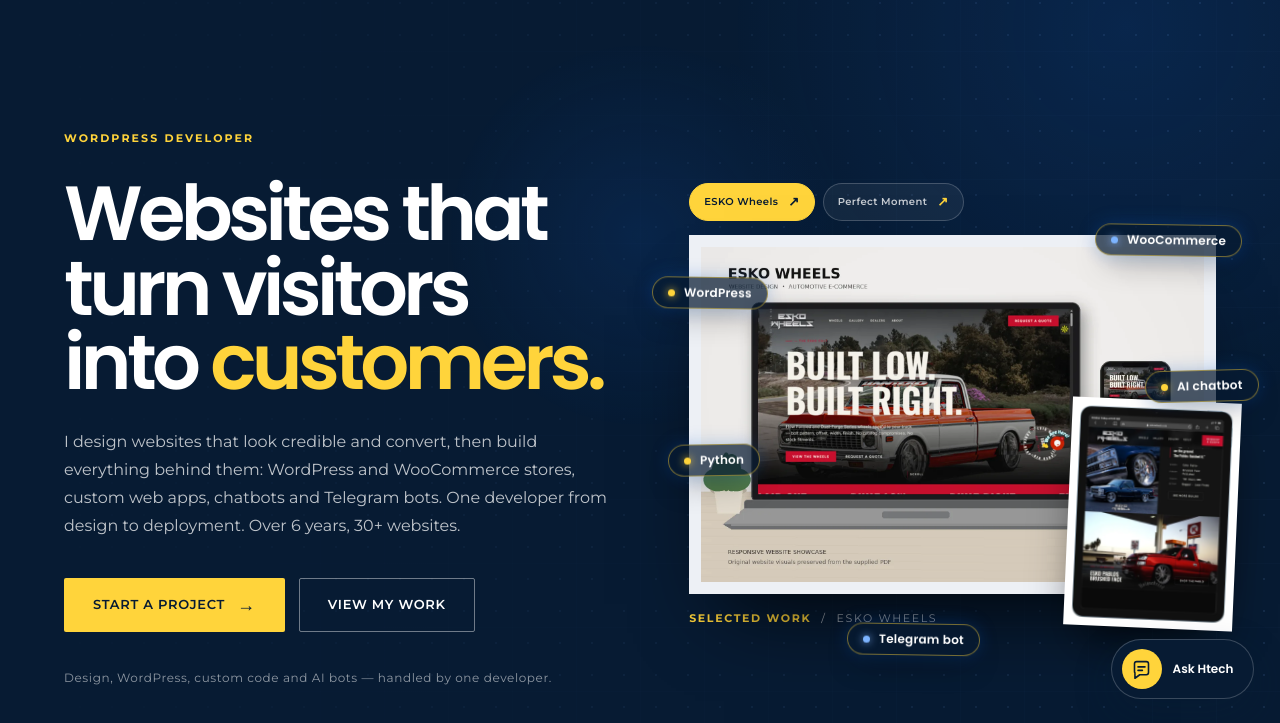
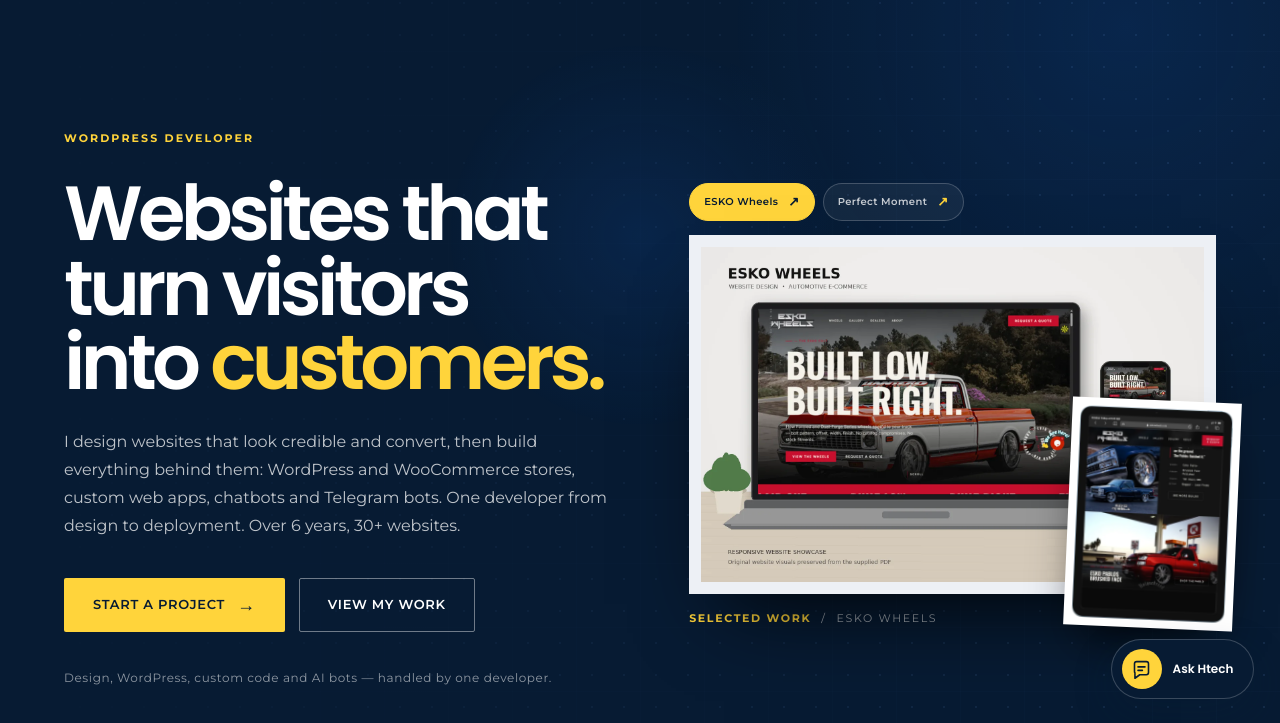
Before and after one commit to Htechdigitalconcept/htech, a plain HTML site: page index.html in a window 1280 px wide. Shown: the part 77-800 px from the top of the page. Drawn offline with Linux system fonts and the light colour scheme.

Commit message:
Remove floating tech chips from hero

```diff
--- a/assets/css/style.css
+++ b/assets/css/style.css
@@ -860,13 +860,3 @@ body.gallery-open{overflow:hidden}
 .role__sr{position:absolute;width:1px;height:1px;margin:-1px;padding:0;overflow:hidden;clip:rect(0,0,0,0);white-space:nowrap;border:0}
 @keyframes role-blink{50%{opacity:0}}
 @media(prefers-reduced-motion:reduce){.role__caret{animation:none}}
-
-/* Floating tech chips around the hero showcase */
-.float-chips{position:absolute;inset:0;z-index:5;pointer-events:none;transform:translateZ(80px)}
-.fchip{position:absolute;transform:translate3d(calc(var(--mx,0)*var(--depth)*1px),calc(var(--my,0)*var(--depth)*1px + var(--sy,0)*var(--depth)*-.05px),0);transition:transform .3s ease-out;will-change:transform}
-.fchip__in{display:inline-flex;align-items:center;gap:9px;white-space:nowrap;padding:9px 15px;border:1px solid rgba(255,212,59,.45);border-radius:999px;background:rgba(7,27,51,.72);-webkit-backdrop-filter:blur(8px);backdrop-filter:blur(8px);color:var(--white);font:600 12px/1 var(--head);letter-spacing:.02em;box-shadow:0 14px 30px -12px rgba(0,0,0,.7),0 0 18px rgba(23,105,224,.25);animation:fchip-float var(--dur,6s) ease-in-out infinite alternate}
-.fchip__in::before{content:"";width:7px;height:7px;border-radius:50%;background:var(--yellow);box-shadow:0 0 9px rgba(255,212,59,.9)}
-.fchip:nth-child(even) .fchip__in::before{background:#7DB4FF;box-shadow:0 0 9px rgba(125,180,255,.9)}
-@keyframes fchip-float{from{transform:translateY(-9px) rotate(-1.5deg)}to{transform:translateY(9px) rotate(1.5deg)}}
-@media(max-width:900px){.float-chips{display:none}}
-@media(prefers-reduced-motion:reduce){.fchip__in{animation:none}.fchip{transition:none}}
--- a/assets/js/main.js
+++ b/assets/js/main.js
@@ -584,16 +584,3 @@
   }
   setTimeout(tick, 1800);
 })();
-
-/* Hero: parallax for the floating chips (pointer + scroll) */
-(function () {
-  var box = document.querySelector('.showcase');
-  if (!box || !box.querySelector('.float-chips')) return;
-  if (window.matchMedia && matchMedia('(prefers-reduced-motion: reduce)').matches) return;
-  var fine = window.matchMedia && matchMedia('(pointer: fine)').matches, raf = 0, px = 0, py = 0;
-  function apply() { raf = 0; box.style.setProperty('--mx', (px * 18).toFixed(1)); box.style.setProperty('--my', (py * 14).toFixed(1)); box.style.setProperty('--sy', Math.min(window.scrollY, 900)); }
-  function queue() { if (!raf) raf = requestAnimationFrame(apply); }
-  if (fine) addEventListener('pointermove', function (e) { px = e.clientX / innerWidth - .5; py = e.clientY / innerHeight - .5; queue(); }, { passive: true });
-  addEventListener('scroll', queue, { passive: true });
-  apply();
-})();
--- a/index.html
+++ b/index.html
@@ -68,7 +68,6 @@
           <button class="showcase__tab is-active" type="button" data-hero-project aria-pressed="true" data-title="ESKO Wheels" data-main-src="images/esko-wheels-showcase.webp" data-mini-src="images/esko-wheels-tablet.webp" data-main-width="1500" data-main-height="1000" data-mini-width="640" data-mini-height="888" data-main-alt="ESKO Wheels e-commerce website shown on laptop and phone" data-mini-alt="ESKO Wheels website shown on a tablet">ESKO Wheels <span aria-hidden="true">↗</span></button>
           <button class="showcase__tab" type="button" data-hero-project aria-pressed="false" data-title="Perfect Moment" data-main-src="images/perfect-moment-home.webp" data-mini-src="images/perfect-moment-mobile.webp" data-main-width="1500" data-main-height="862" data-mini-width="698" data-mini-height="1514" data-main-alt="Perfect Moment wedding photography website on laptop" data-mini-alt="Perfect Moment wedding photography website on a smartphone">Perfect Moment <span aria-hidden="true">↗</span></button>
         </div>
-        <div class="float-chips" aria-hidden="true"><span class="fchip" style="left:-7%;top:20%;--depth:1.2"><span class="fchip__in" style="--dur:5.2s;animation-delay:0s">WordPress</span></span><span class="fchip" style="right:-5%;top:8%;--depth:0.7"><span class="fchip__in" style="--dur:6.4s;animation-delay:-1.5s">WooCommerce</span></span><span class="fchip" style="left:-4%;top:60%;--depth:1.5"><span class="fchip__in" style="--dur:5.8s;animation-delay:-3s">Python</span></span><span class="fchip" style="left:30%;bottom:-5%;--depth:0.9"><span class="fchip__in" style="--dur:6.8s;animation-delay:-2s">Telegram bot</span></span><span class="fchip" style="right:-8%;top:44%;--depth:1.1"><span class="fchip__in" style="--dur:5.5s;animation-delay:-4s">AI chatbot</span></span></div>
         <div class="showcase__main">
           <img data-hero-main src="images/esko-wheels-showcase.webp" alt="ESKO Wheels e-commerce website shown on laptop and phone" width="1500" height="1000" fetchpriority="high">
         </div>
```
